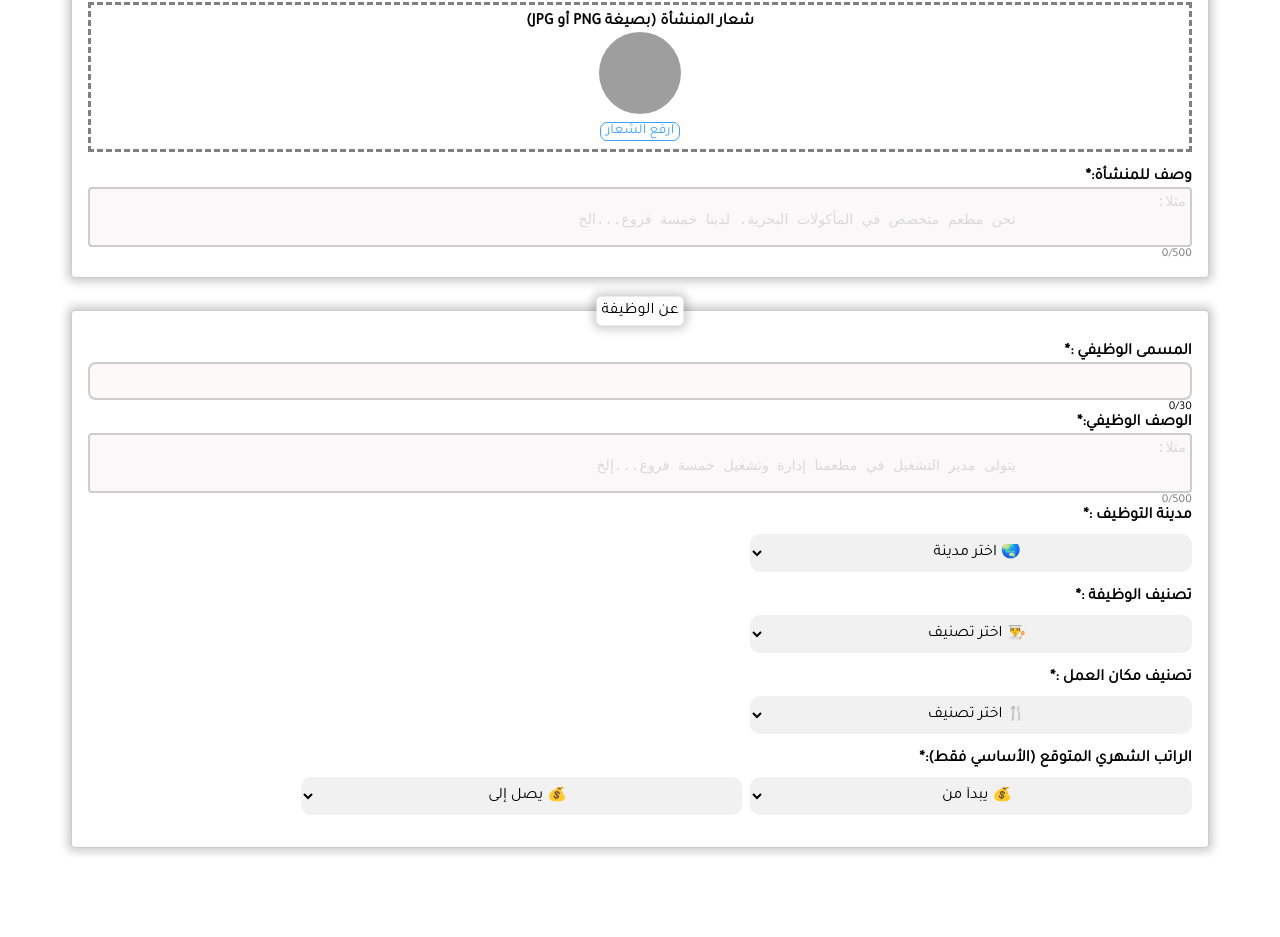
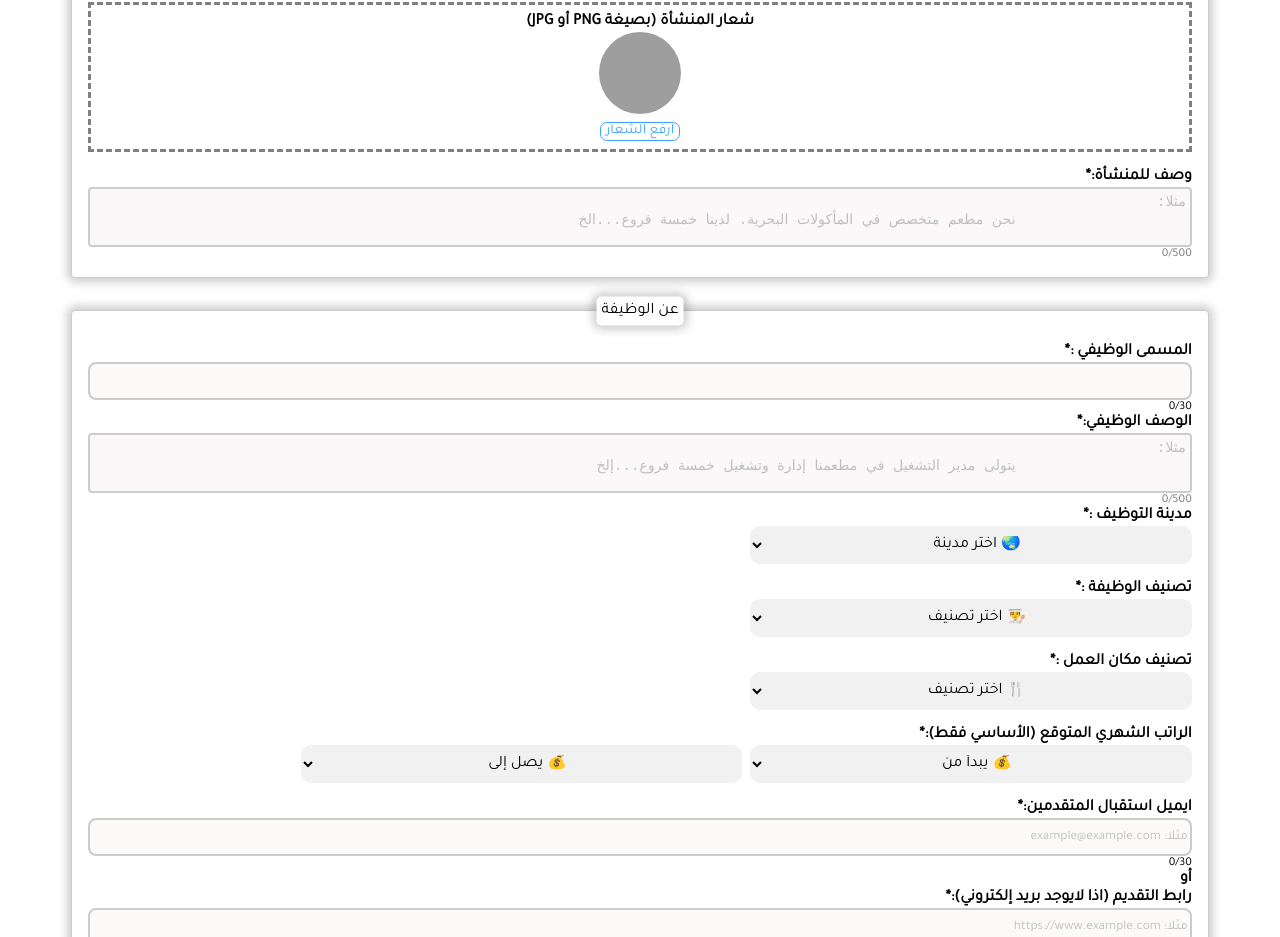
Before and after one commit to alrepo/job-board, a React (Create React App) app: page /jobs/new-job-post in a window 1280 px wide. Shown: the part 150-1087 px from the top of the page. Before the commit the page ends 1008 px from the top, so only its background shows below. Built offline with nearby package versions, Linux system fonts and the light colour scheme; grey boxes are pictures that could not be loaded.

Commit message:
added place input holder color

```diff
--- a/src/components/NewJobPost/CustomTextArea.jsx
+++ b/src/components/NewJobPost/CustomTextArea.jsx
@@ -24,7 +24,7 @@ const StyledTextArea = styled(TextareaAutosize)`
     outline: 0;
   }
   ::placeholder {
-    color: #D9D9D9;
+    color: #BEBEBE;
   }
   ${({ $minHeight }) => $minHeight && css`
     min-height: ${$minHeight}px;
--- a/src/components/NewJobPost/Input.jsx
+++ b/src/components/NewJobPost/Input.jsx
@@ -3,12 +3,11 @@ import styled from 'styled-components';
 
 let MAX_LENGTH = 0;
 
-function Input({ value, setValue, ...props }) {
+function Input({ name, value, setValue, ...props }) {
   const remainingChars = MAX_LENGTH - value.length;
 
   const handleChange = event => {
     const { value } = event.target;
-    console.log(value);
     if (value.length <= MAX_LENGTH) {
       setValue(value);
     }
@@ -18,6 +17,7 @@ function Input({ value, setValue, ...props }) {
     <Wrapper>
       <InputField
         {...props}
+        name={name}
         value={value}
         onChange={handleChange}
       />
@@ -31,16 +31,14 @@ function ParentComponent(props) {
   if (props.name === "companyName")
   {
     MAX_LENGTH = 50;
-    console.log("companyName");
   }
   else if (props.name === "jobTitle")
   {
     MAX_LENGTH = 30;
-    console.log("jobTitle");
   }
   return (
     <>
-      <Input value={value} setValue={setValue} />
+      <Input name={props.name} value={value} setValue={setValue} />
       <AnotherComponent remainingChars={MAX_LENGTH - value.length} />
     </>
   );
@@ -58,7 +56,16 @@ const Wrapper = styled.div`
   display: grid;
 `;
 
-const InputField = styled.input`
+const InputField = styled.input.attrs(props => ({
+  type: props.name === 'companyEmail' ? 'email' :
+        props.name === 'companyURL' ? 'url' : 'text',
+  placeholder: props.name === 'companyEmail' ? 'مثلا: example@example.com' :
+        props.name === 'companyURL' ? 'مثلا: https://www.example.com' : '',
+      }))`
+  ::placeholder
+  {
+    color: #BEBEBE;
+  }
   font-family: Tajawal, sans-serif;
   background-color: #fbfaf8;
   border: 2px solid #ccc;
--- a/src/components/NewJobPost/NewJobPost.jsx
+++ b/src/components/NewJobPost/NewJobPost.jsx
@@ -69,6 +69,11 @@ function NewJobPost()
                 <SalaryDiv>
                     <SalaryFrom /><SalaryTo />
                 </SalaryDiv>
+                <Label> ايميل استقبال المتقدمين:{"*"} </Label>
+                <ParentComponent name="companyEmail"></ParentComponent>
+                <Label>{"أو"} </Label>
+                <Label> رابط التقديم (اذا لايوجد بريد إلكتروني):{"*"} </Label>
+                <ParentComponent name="companyURL"></ParentComponent>
 
             </InputDiv>
         </div>
--- a/src/components/SearchBar/SearchBar.jsx
+++ b/src/components/SearchBar/SearchBar.jsx
@@ -17,7 +17,7 @@ function SearchBar() {
       </form> */}
       <FilterContainer>
         <Filter>
-          <Select>
+          <Select style={{marginTop: "0.5rem"}}>
             <option value="كل المناطق">
               <span role="img" aria-label="emoji">
                 🌏{" "}
@@ -30,7 +30,7 @@ function SearchBar() {
           </Select>
         </Filter>
         <Filter>
-          <Select>
+          <Select style={{marginTop: "0.5rem"}}>
             <option value="كل الفئات">
               <span role="img" aria-label="emoji">
                 🍴{" "}
@@ -43,7 +43,7 @@ function SearchBar() {
           </Select>
         </Filter>
         <Filter>
-          <Select>
+          <Select style={{marginTop: "0.5rem"}}>
             <option value="كل الوظائف">
               <span role="img" aria-label="emoji">
                 👨‍🍳{" "}
--- a/src/components/SearchBar/search-bar.styled.js
+++ b/src/components/SearchBar/search-bar.styled.js
@@ -47,7 +47,7 @@ export const Select = styled.select`
     font-family: Tajawal,sans-serif;
     font-size: 16px;
     padding: 10px;
-    margin-top: 0.5rem;
+    /* margin-top: 0.5rem; */
     margin-left: ${(props) =>(props.name === 'SalaryFrom' ? '0.5rem' : null)};
     background-color: #f1f1f1;
     border: none;
```
